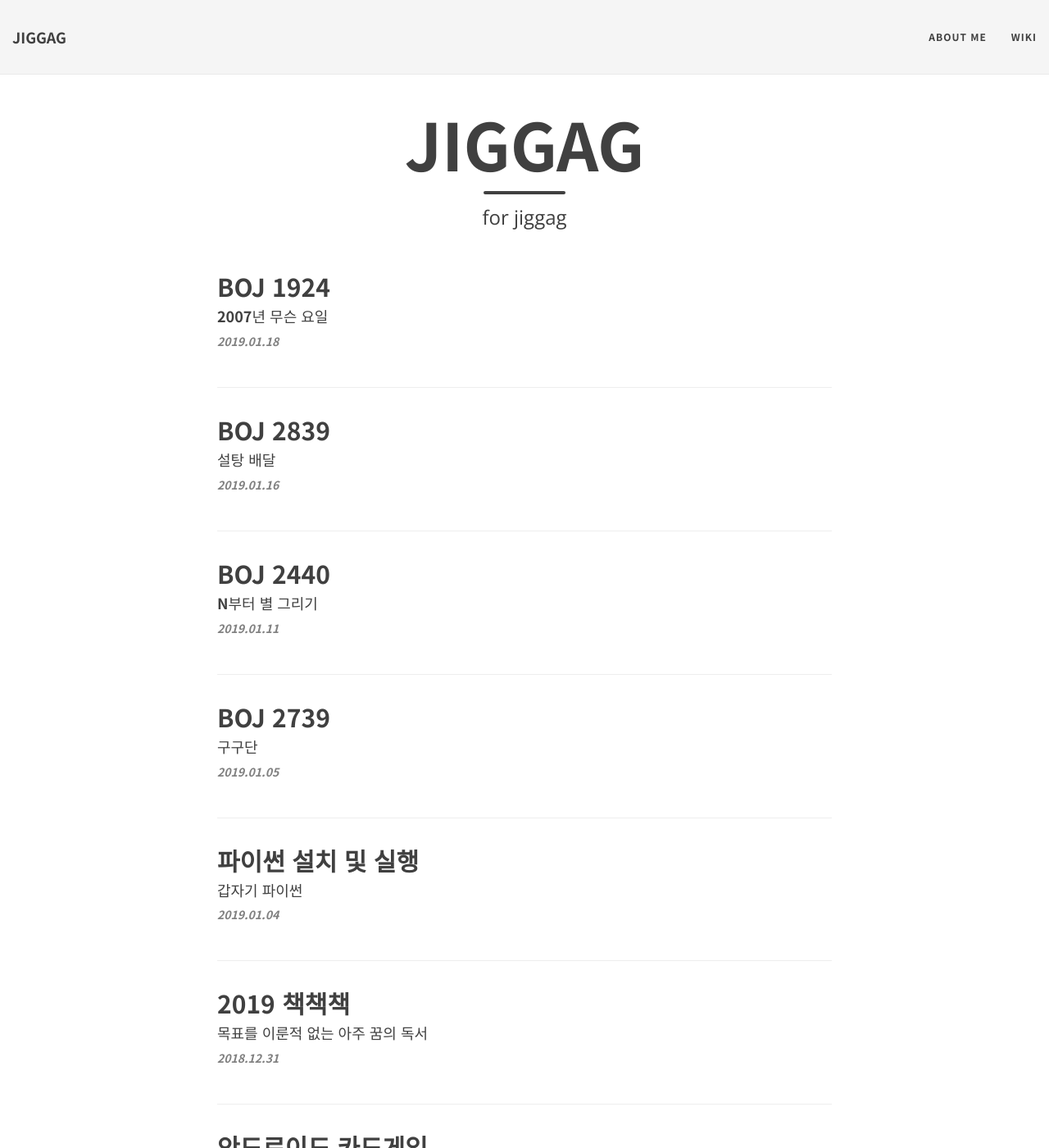
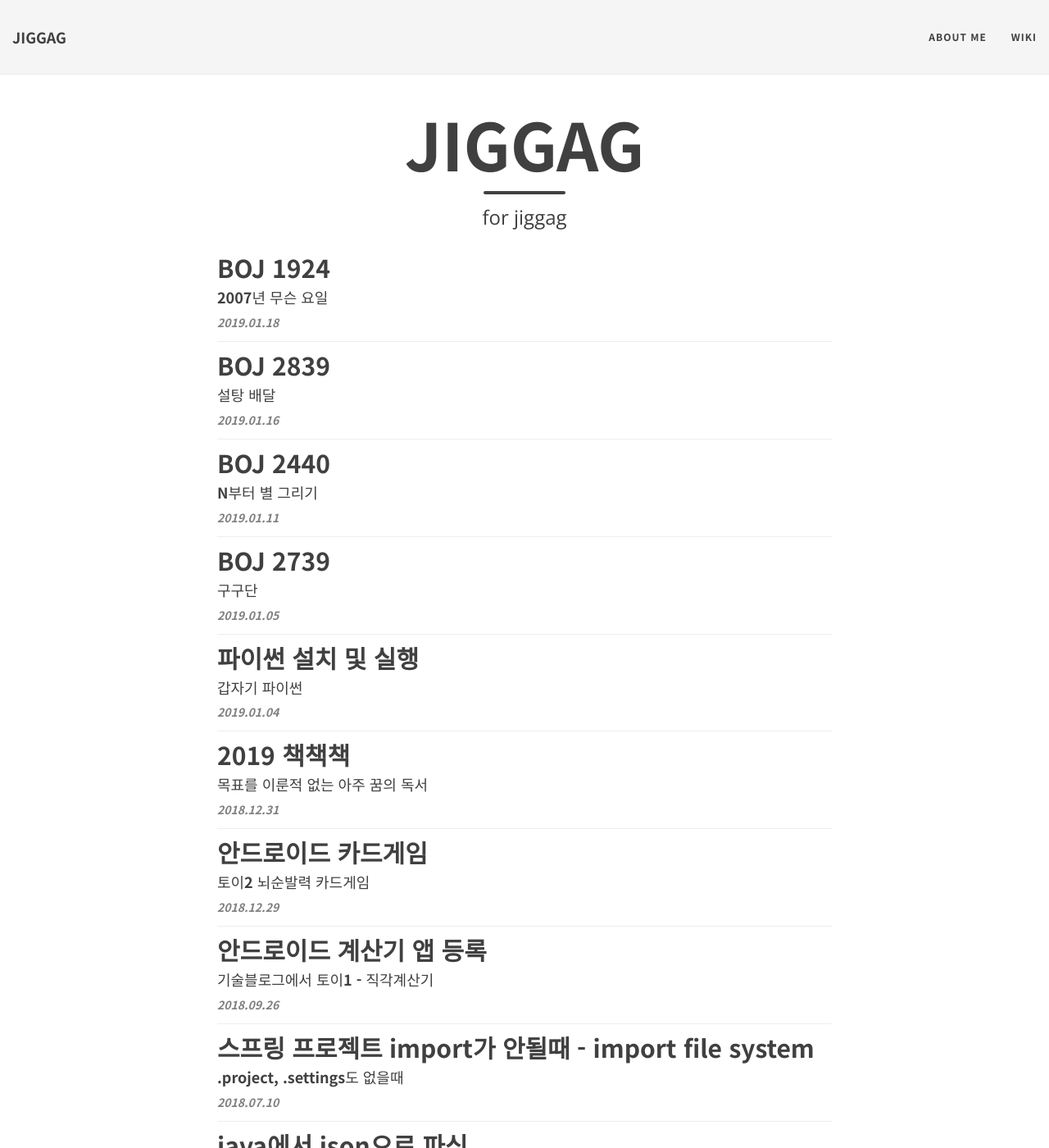
Before and after one commit to jiggag/jiggag.github.io, a Jekyll site: the page built from index.html, in a window 1280 px wide and 1400 px high. Shown: the whole window at 82% size. Built offline with Jekyll 4.4.1, drawn with Linux system fonts in a browser that asks for light colours; nearby versions of some CDN libraries; the list of posts is cut into pages by our own code.

Commit message:
Update main.css

```diff
--- a/css/main.css
+++ b/css/main.css
@@ -317,13 +317,13 @@ footer .theme-by {
 /* --- Post preview --- */
 
 .post-preview {
-  padding: 20px 0;
+  padding: 12px 0;
   border-bottom: 1px solid #eee;
 }
 
 @media only screen and (min-width: 768px) {
   .post-preview {
-    padding: 35px 0;
+    padding: 12px 0;
   }
 }
 
@@ -357,7 +357,7 @@ footer .theme-by {
   color: #808080;
   font-size: 14px;
   font-style: italic;
-  margin: 0 0 10px;
+  margin: 0;
 }
 .post-preview .post-entry {
   /* font-family: 'Open Sans', 'Helvetica Neue', Helvetica, Arial, sans-serif; */
```
